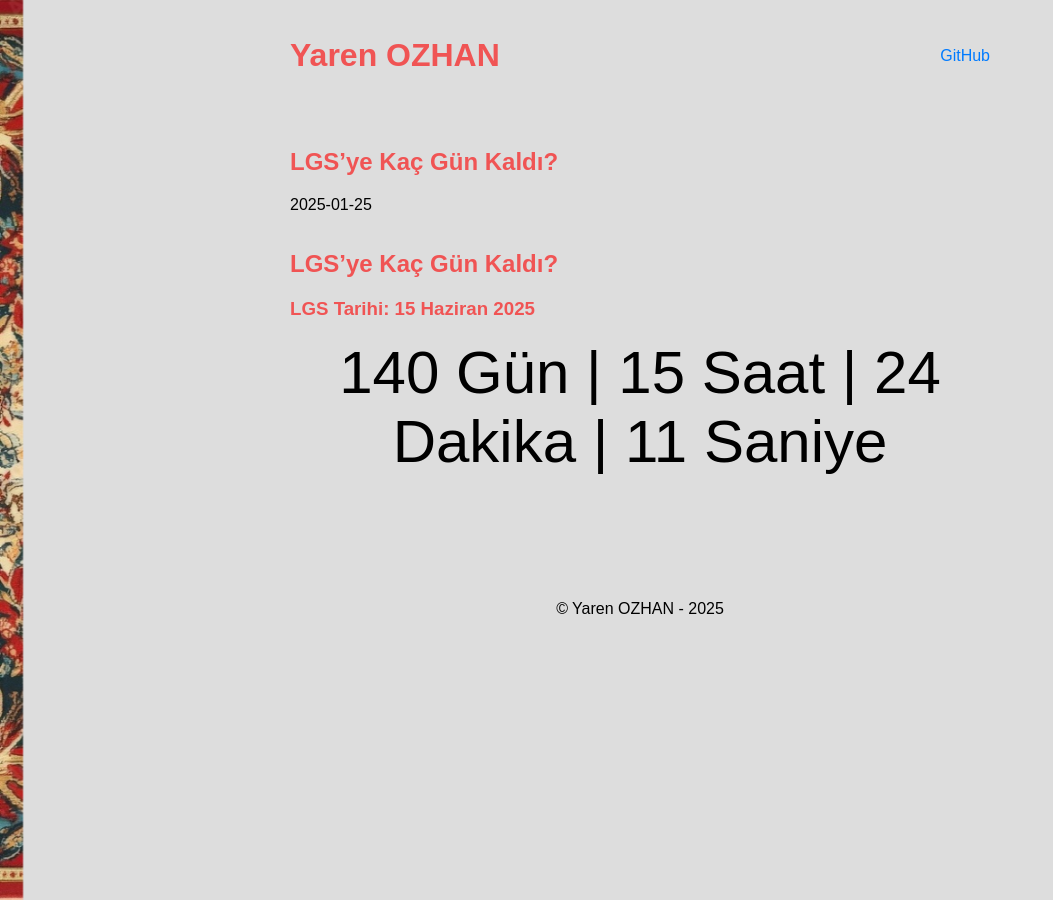
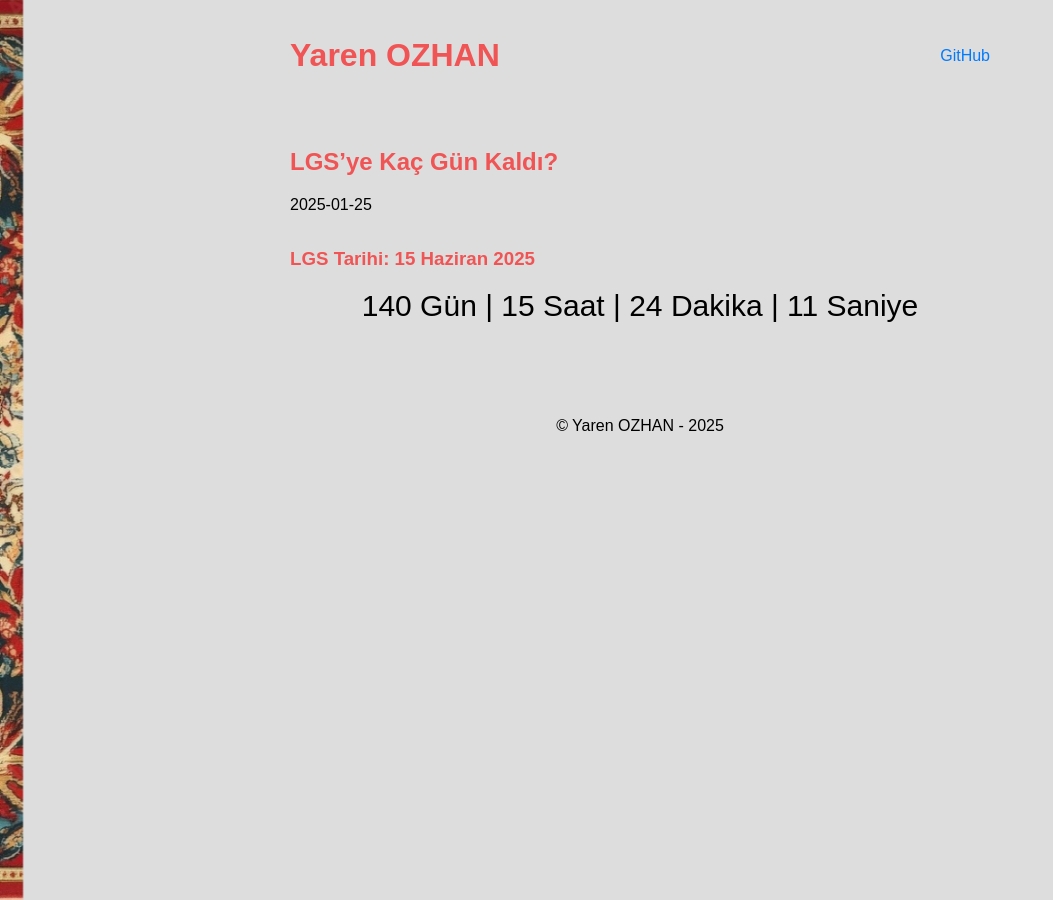
Before and after one commit to yrnzhn/yrnzhn.github.io, a Jekyll site: the page built from _posts/2025-01-25-lgs-ye-kac-gun-kaldi.markdown, in a window 1280 px wide. Shown: the whole page, without its empty margins (0-1053 px from the left). Built offline with Jekyll 4.4.1, drawn with Linux system fonts in a browser that asks for light colours.

Commit message:
lgs geri sayim duzeltildi

```diff
--- a/_posts/2025-01-25-lgs-ye-kac-gun-kaldi.markdown
+++ b/_posts/2025-01-25-lgs-ye-kac-gun-kaldi.markdown
@@ -4,10 +4,9 @@ title: "LGS’ye Kaç Gün Kaldı?"
 date: 2025-01-25 00:00:00 +0000
 ---
 
-# LGS’ye Kaç Gün Kaldı?
 ### LGS Tarihi: 15 Haziran 2025
 
-<p id="countdown" style="text-align: center; font-size: 60px; margin-top: 0px;"></p>
+<p id="countdown" style="text-align: center; font-size: 30px; margin-top: 0px;"></p>
 
 <script>
 // Set the date we're counting down to
```
